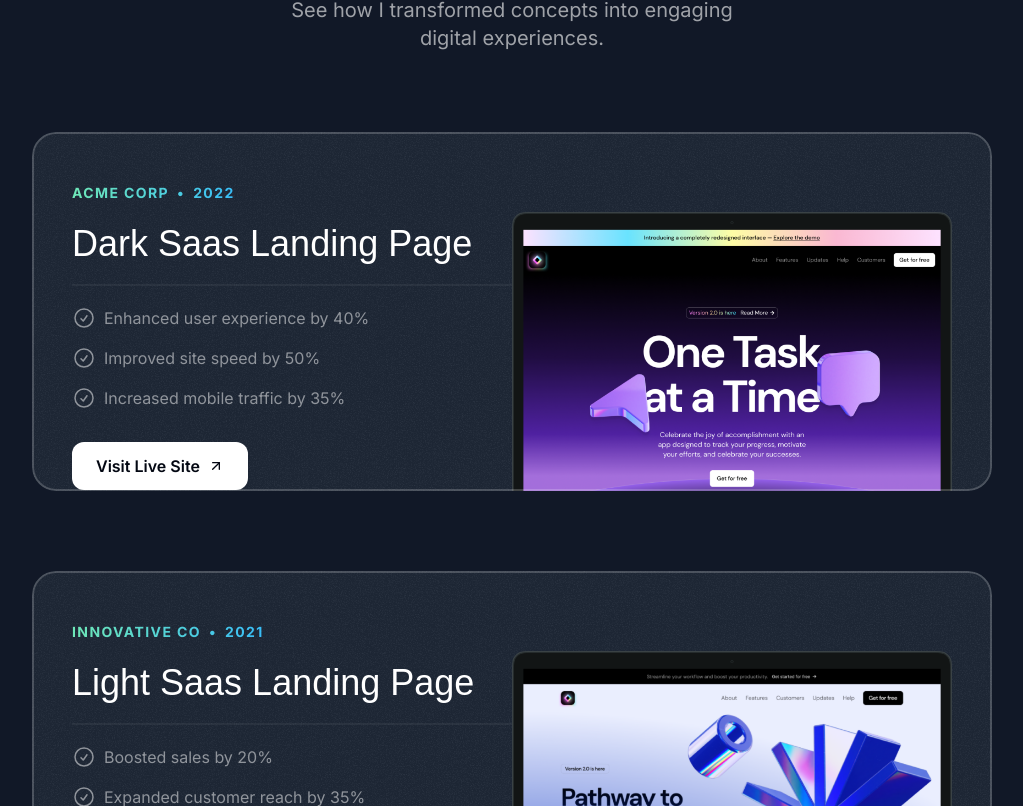
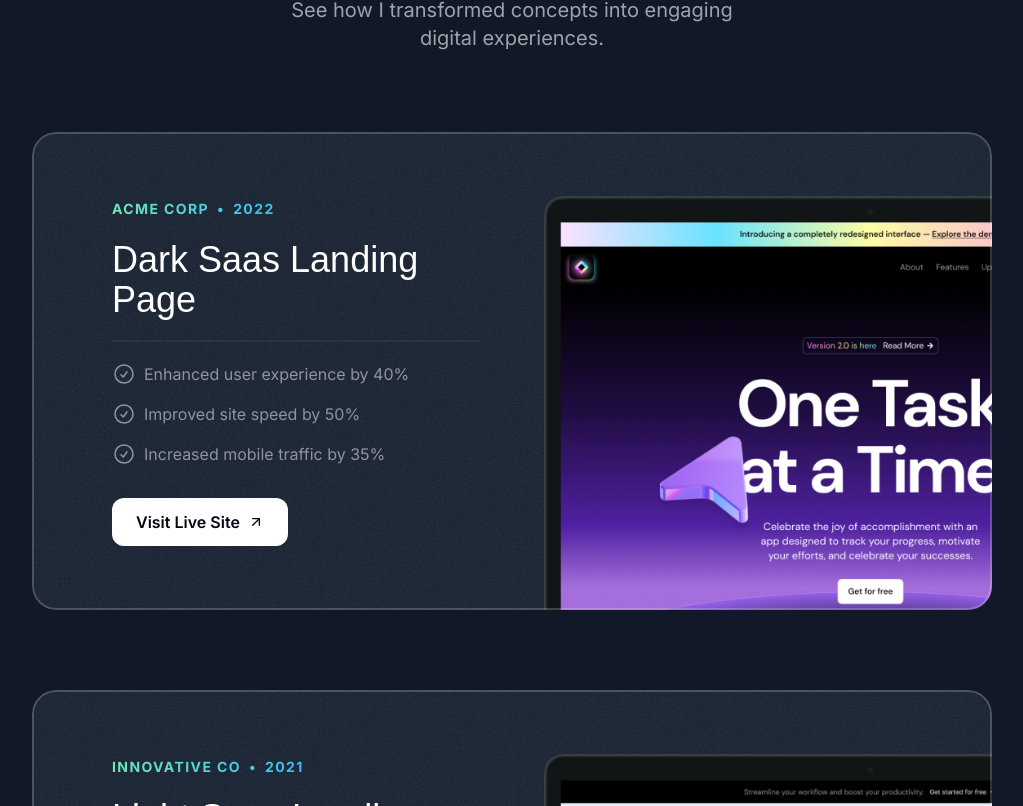
Before and after one commit to ashinpchandran/portfolio-website-nextjs, a Next.js app in the folder starter-template/: page / in a window 1280 px wide. Shown: the part 1134-1940 px from the top of the page, without its empty margins (128-1151 px from the left). Built offline with nearby package versions, Linux system fonts and the light colour scheme; a web font is replaced by a local one.

Commit message:
projectSection finished

```diff
--- a/starter-template/src/sections/Projects.tsx
+++ b/starter-template/src/sections/Projects.tsx
@@ -68,7 +68,8 @@
               overflow-hidden after:z-10 after:content-[''] after:absolute
               after:inset-0 after:outline-2 after:outline
               after:-outline-offset-2 after:rounded-3xl after:outline-white/20
-              px-8 pt-8 md:pt-12 md:px-10 after:pointer-events-none"
+              px-8 pt-8 md:pt-12 md:px-10 lg:pt-16 lg:px-20
+              after:pointer-events-none"
             >
               <div
                 className="absolute inset-0 -z-10 opacity-5"
@@ -76,8 +77,8 @@
                   backgroundImage: `url(${grainImage.src})`
                 }}
               ></div>
-              <div className="lg:grid lg:grid-cols-2">
-                <div>
+              <div className="lg:grid lg:grid-cols-2 lg:gap-16">
+                <div className="lg:pb-16">
                   <div className="bg-gradient-to-r from-emerald-300 to-sky-400 inline-flex gap-2 font-bold uppercase
                 tracking-widest text-sm text-transparent bg-clip-text">
                     <span>{project.company}</span>
@@ -104,8 +105,12 @@
                     </button>
                   </a>
                 </div>
-                <div>
-                  <Image src={project.image} alt={project.title} className="mt-8 -mb-4 md:-mb-0" />
+                <div className="relative">
+                  <Image
+                    src={project.image}
+                    alt={project.title}
+                    className="mt-8 -mb-4 md:-mb-0 lg:mt-0 lg:absolute lg:h-full lg:w-auto lg:max-w-none"
+                  />
                 </div>
               </div>
             </div>
```
